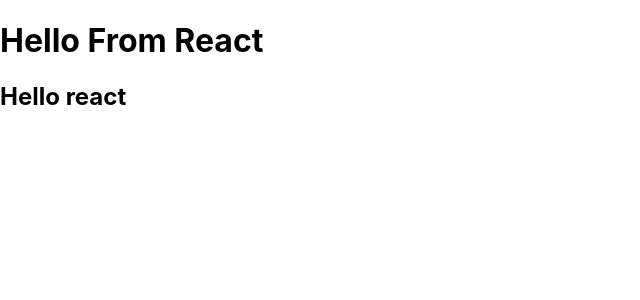
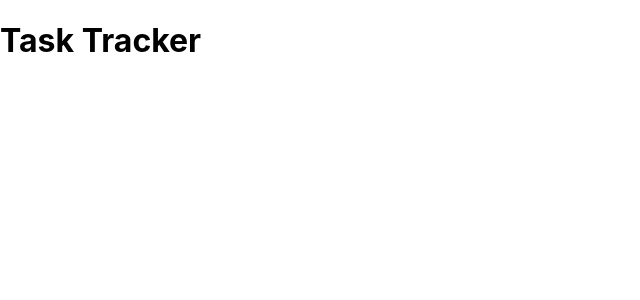
Before and after one commit to AnnyGab/React-Task-Tracker, a React (Create React App) app: page / in a window 1280 px wide. Shown: the top 300 px of the page, without its empty margins (0-640 px from the left). Built offline with nearby package versions, Linux system fonts and the light colour scheme; the HTML template or start-up script is replaced by a standard one.

Commit message:
Added a Header component

```diff
--- a/src/App.js
+++ b/src/App.js
@@ -1,8 +1,9 @@
+import Header from './components/Header'
+
 function App() {
   return (
     <div className='container'>
-      <h1>Hello From React</h1>
-      <h2>Hello react</h2>
+      <Header />
     </div>
   );
 }
--- /dev/null
+++ b/src/components/Header.js
@@ -0,0 +1,9 @@
+const Header = () => {
+    return (
+        <header>
+            <h1>Task Tracker</h1>
+        </header>
+    )
+}
+
+export default Header
```
Also changed, not shown: 1 other file (tests, documents, lock files or other folders).
